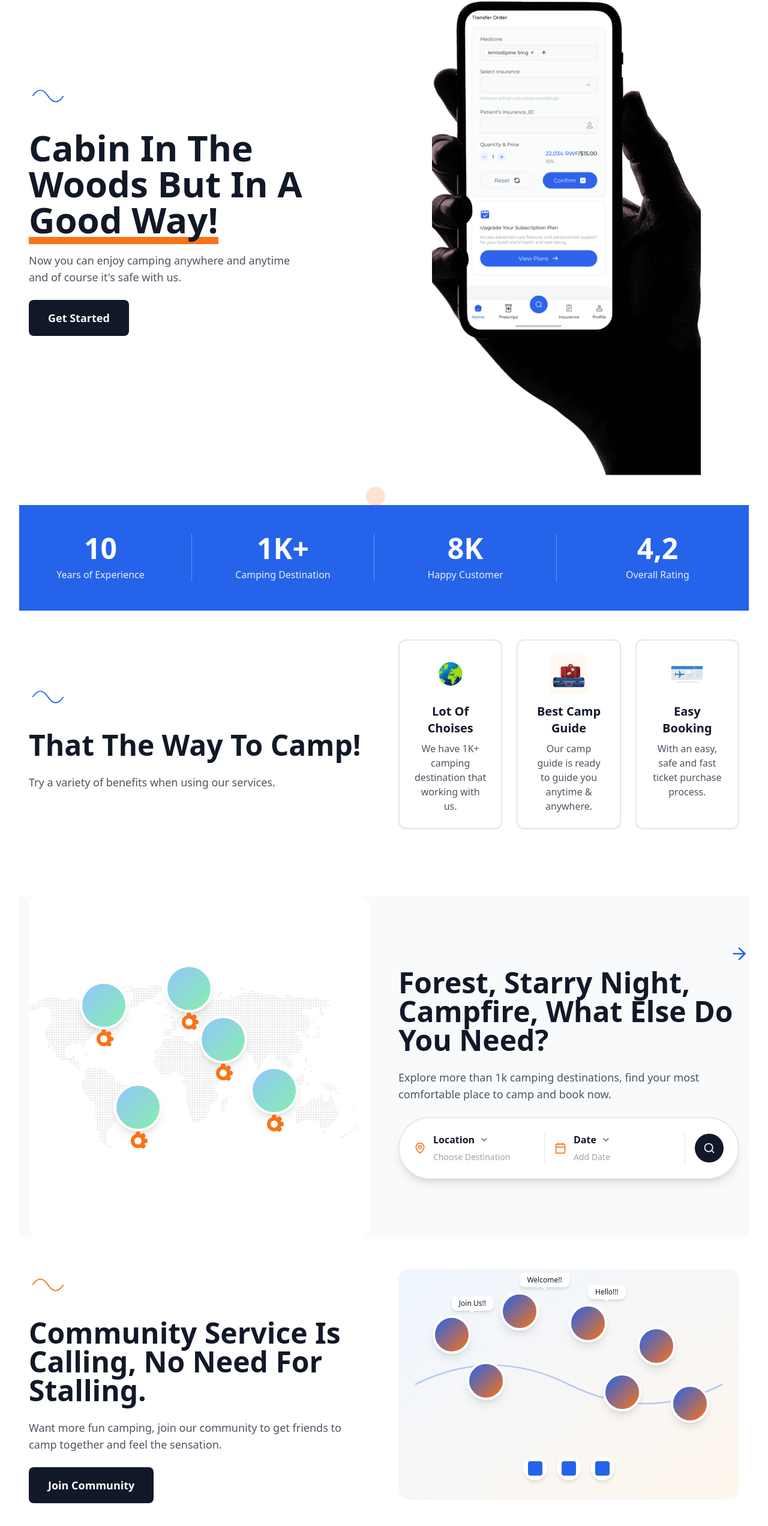
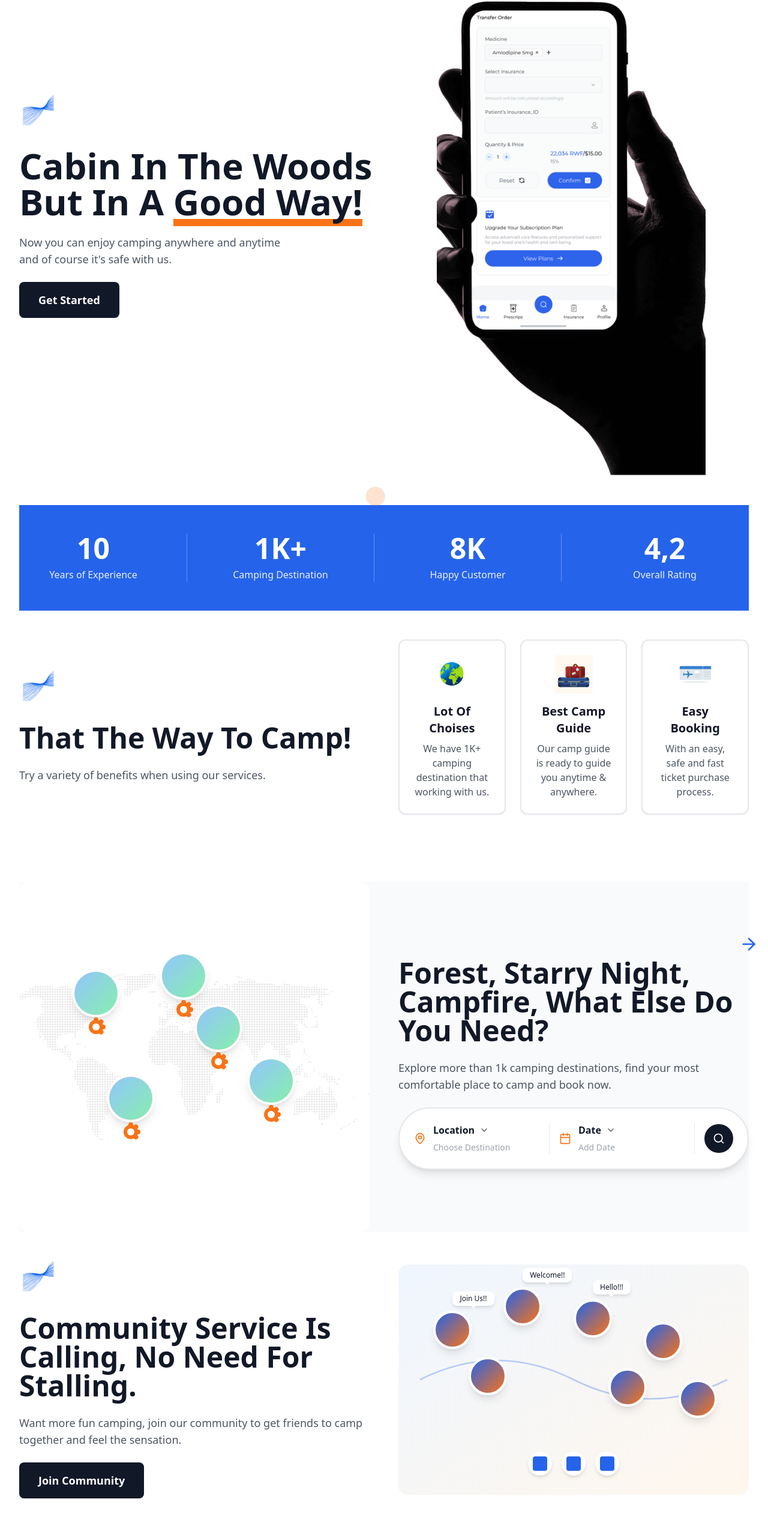
Before and after one commit to ihirwepatrick/compty-landing, a Next.js app: page / in a window 1280 px wide. Shown: the part 203-2747 px from the top of the page at 60% size. Built offline with nearby package versions, Linux system fonts and the light colour scheme.

Commit message:
[UPDATE]: Universal Margin Management

```diff
--- a/components/sections/Community.tsx
+++ b/components/sections/Community.tsx
@@ -21,7 +21,7 @@ const Community = () => {
   return (
     <section
       ref={ref}
-      className="container mx-auto px-4"
+      className="container mx-auto"
     >
       <div className="grid md:grid-cols-2 gap-12 items-center">
         {/* Left Content */}
@@ -35,11 +35,14 @@ const Community = () => {
             initial={{ opacity: 0, scale: 0 }}
             animate={isInView ? { opacity: 1, scale: 1 } : { opacity: 0, scale: 0 }}
             transition={{ delay: 0.2, duration: 0.5 }}
-            className="w-16 h-16 text-primary-orange"
+            className="w-16 h-16"
           >
-            <svg viewBox="0 0 100 100" fill="currentColor">
-              <path d="M10,50 Q30,20 50,50 T90,50" stroke="currentColor" strokeWidth="3" fill="none" />
-            </svg>
+            <img
+              src="/assets/line-1.svg"
+              alt="Decorative line"
+              className="w-full h-full object-contain"
+              style={{ filter: "brightness(0) saturate(100%) invert(27%) sepia(95%) saturate(2878%) hue-rotate(212deg) brightness(96%) contrast(96%)" }}
+            />
           </motion.div>
           <h2 className="text-3xl md:text-5xl font-bold text-gray-900">
             Community Service Is Calling, No Need For Stalling.
--- a/components/sections/FAQ.tsx
+++ b/components/sections/FAQ.tsx
@@ -26,7 +26,7 @@ const FAQ = () => {
     <section
       ref={ref}
       id="contact"
-      className="bg-gray-50 container mx-auto px-4"
+      className="bg-gray-50 container mx-auto"
     >
       <div className="grid md:grid-cols-2 gap-12">
         {/* Left - Contact Form */}
@@ -40,11 +40,14 @@ const FAQ = () => {
             initial={{ opacity: 0, scale: 0 }}
             animate={isInView ? { opacity: 1, scale: 1 } : { opacity: 0, scale: 0 }}
             transition={{ delay: 0.2, duration: 0.5 }}
-            className="w-16 h-16 text-primary-orange"
+            className="w-16 h-16"
           >
-            <svg viewBox="0 0 100 100" fill="currentColor">
-              <path d="M10,50 Q30,20 50,50 T90,50" stroke="currentColor" strokeWidth="3" fill="none" />
-            </svg>
+            <img
+              src="/assets/line-1.svg"
+              alt="Decorative line"
+              className="w-full h-full object-contain"
+              style={{ filter: "brightness(0) saturate(100%) invert(27%) sepia(95%) saturate(2878%) hue-rotate(212deg) brightness(96%) contrast(96%)" }}
+            />
           </motion.div>
           <h2 className="text-3xl md:text-5xl font-bold text-gray-900">
             Got A Question For Campty?
--- a/components/sections/Features.tsx
+++ b/components/sections/Features.tsx
@@ -55,7 +55,7 @@ const Features = () => {
     <section
       ref={ref}
       id="about"
-      className="container mx-auto px-4"
+      className="container mx-auto"
     >
       <div className="grid md:grid-cols-2 gap-12 items-center mb-16">
         {/* Left Content */}
@@ -69,11 +69,14 @@ const Features = () => {
             initial={{ opacity: 0, scale: 0 }}
             animate={isInView ? { opacity: 1, scale: 1 } : { opacity: 0, scale: 0 }}
             transition={{ delay: 0.2, duration: 0.5 }}
-            className="w-16 h-16 text-primary-blue"
+            className="w-16 h-16"
           >
-            <svg viewBox="0 0 100 100" fill="currentColor">
-              <path d="M10,50 Q30,20 50,50 T90,50" stroke="currentColor" strokeWidth="3" fill="none" />
-            </svg>
+            <img
+              src="/assets/line-1.svg"
+              alt="Decorative line"
+              className="w-full h-full object-contain"
+              style={{ filter: "brightness(0) saturate(100%) invert(27%) sepia(95%) saturate(2878%) hue-rotate(212deg) brightness(96%) contrast(96%)" }}
+            />
           </motion.div>
           <h2 className="text-3xl md:text-5xl font-bold text-gray-900">
             That The Way To Camp!
--- a/components/sections/Footer.tsx
+++ b/components/sections/Footer.tsx
@@ -29,7 +29,7 @@ const Footer = () => {
       transition={{ duration: 0.8 }}
       className="bg-primary-blue text-white py-8 md:py-12"
     >
-      <div className="container mx-auto px-4">
+      <div className="container mx-auto">
         <div className="grid md:grid-cols-5 gap-8 mb-8">
           {/* Logo & Description */}
           <motion.div
--- a/components/sections/Header.tsx
+++ b/components/sections/Header.tsx
@@ -38,7 +38,7 @@ const Header = () => {
       transition={{ duration: 0.6 }}
       className="fixed top-0 left-0 right-0 z-50 bg-white shadow-sm"
     >
-      <nav className="container mx-auto px-4 md:px-6 lg:px-8 py-4 flex items-center justify-between">
+      <nav className="container mx-auto py-4 flex items-center justify-between">
         {/* Logo */}
         <motion.div
           whileHover={{ scale: 1.05 }}
--- a/components/sections/Hero.tsx
+++ b/components/sections/Hero.tsx
@@ -5,10 +5,7 @@ import Image from "next/image";
 
 const Hero = () => {
   return (
-    <section
-      id="home"
-      className="pt-20 md:pt-24 container mx-auto px-4"
-    >
+    <section id="home" className="pt-20 md:pt-24 container mx-auto">
       <div className="grid md:grid-cols-2 gap-8 items-center">
         {/* Left Content */}
         <motion.div
@@ -17,16 +14,19 @@ const Hero = () => {
           transition={{ duration: 0.8 }}
           className="space-y-6"
         >
-          {/* Decorative Squiggle */}
+          {/* Decorative Line */}
           <motion.div
             initial={{ opacity: 0, scale: 0 }}
             animate={{ opacity: 1, scale: 1 }}
             transition={{ delay: 0.2, duration: 0.5 }}
-            className="w-16 h-16 text-primary-blue"
+            className="w-16 h-16"
           >
-            <svg viewBox="0 0 100 100" fill="currentColor">
-              <path d="M10,50 Q30,20 50,50 T90,50" stroke="currentColor" strokeWidth="3" fill="none" />
-            </svg>
+            <img
+              src="/assets/line-1.svg"
+              alt="Decorative line"
+              className="w-full h-full object-contain"
+              style={{ filter: "brightness(0) saturate(100%) invert(27%) sepia(95%) saturate(2878%) hue-rotate(212deg) brightness(96%) contrast(96%)" }}
+            />
           </motion.div>
 
           <motion.h1
--- a/components/sections/MapSection.tsx
+++ b/components/sections/MapSection.tsx
@@ -22,7 +22,7 @@ const MapSection = () => {
       ref={ref}
       className="bg-gray-50"
     >
-      <div className="container mx-auto px-4">
+      <div className="container mx-auto">
         <div className="grid md:grid-cols-2 gap-12 items-center">
           {/* Left - Map */}
           <motion.div
--- a/components/sections/Statistics.tsx
+++ b/components/sections/Statistics.tsx
@@ -23,7 +23,7 @@ const Statistics = () => {
       transition={{ duration: 0.8 }}
       className="bg-primary-blue py-8 md:py-12"
     >
-      <div className="container mx-auto px-4">
+      <div className="container mx-auto">
         <div className="grid grid-cols-2 md:grid-cols-4 gap-4 md:gap-8">
           {stats.map((stat, index) => (
             <motion.div
--- a/components/sections/Testimonials.tsx
+++ b/components/sections/Testimonials.tsx
@@ -45,17 +45,20 @@ const Testimonials = () => {
   return (
     <section
       ref={ref}
-      className="bg-white container mx-auto px-4"
+      className="bg-white container mx-auto"
     >
       <motion.div
         initial={{ opacity: 0, scale: 0 }}
         animate={isInView ? { opacity: 1, scale: 1 } : { opacity: 0, scale: 0 }}
         transition={{ duration: 0.5 }}
-        className="w-16 h-16 text-primary-blue mx-auto mb-8"
+        className="w-16 h-16 mx-auto mb-8"
       >
-        <svg viewBox="0 0 100 100" fill="currentColor">
-          <path d="M10,50 Q30,20 50,50 T90,50" stroke="currentColor" strokeWidth="3" fill="none" />
-        </svg>
+        <img
+          src="/assets/line-1.svg"
+          alt="Decorative line"
+          className="w-full h-full object-contain"
+          style={{ filter: "brightness(0) saturate(100%) invert(27%) sepia(95%) saturate(2878%) hue-rotate(212deg) brightness(96%) contrast(96%)" }}
+        />
       </motion.div>
 
       <motion.h2
```
Also changed, not shown: public/assets/line-1.svg (renamed from public/assets/noun-lines-4471067.svg).
